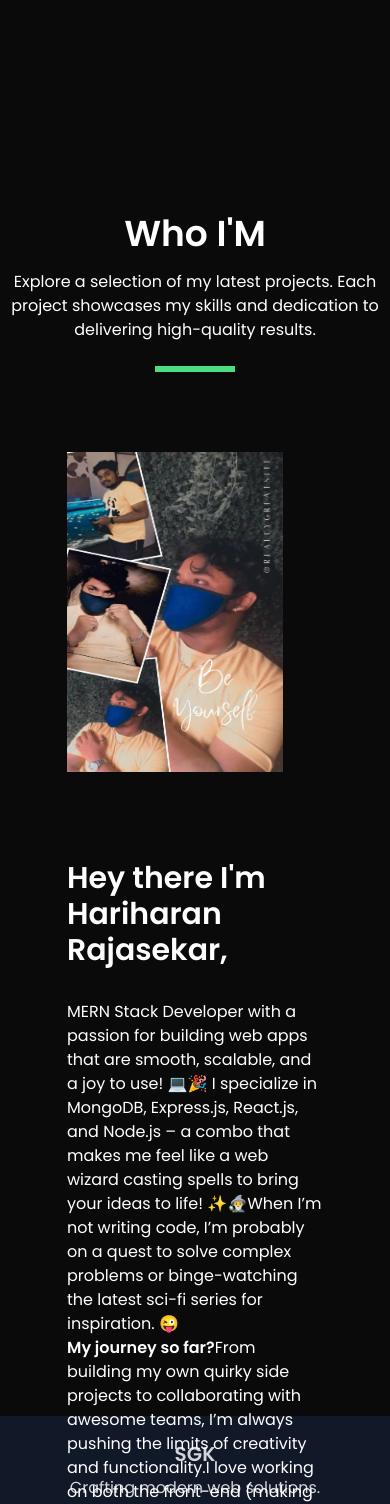
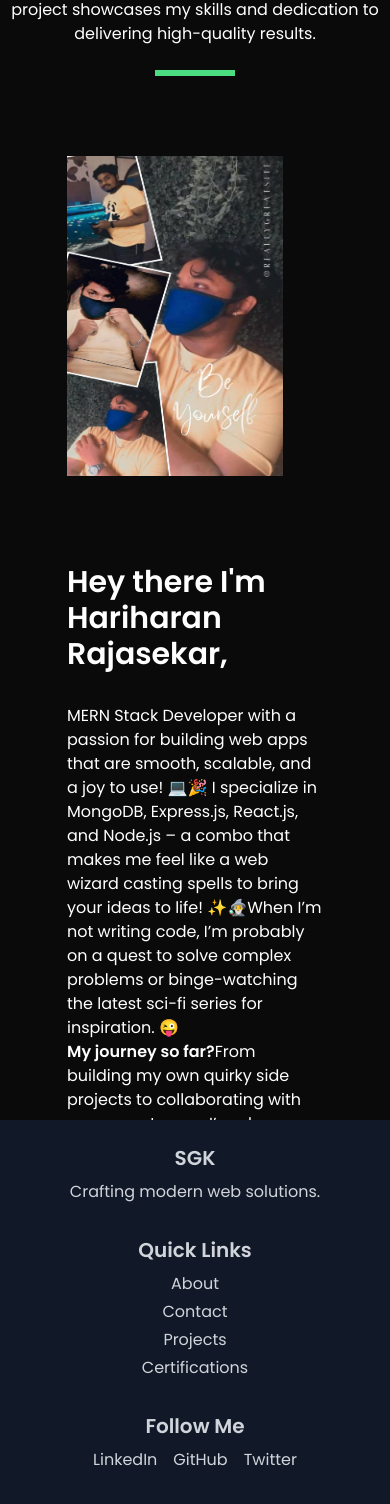
Before and after one commit to harisgk34/Hari_PortFlio, a React (Vite) app: page /AboutMe in a window 390 px wide. Shown: the part 237-1741 px from the top of the page. Built offline with nearby package versions, Linux system fonts and the light colour scheme.

Commit message:
about sec bug

```diff
--- a/src/Components/AboutMe.jsx
+++ b/src/Components/AboutMe.jsx
@@ -2,7 +2,7 @@ import React from "react";
 
 function AboutMe() {
   return (
-    <>
+    <div className="">
       <div className=" about text-center text-white mt-10 pt-20">
         <h2 className="decoration-transparent text-4xl md:text-5xl font-bold">
           Who I'M
@@ -111,7 +111,8 @@ function AboutMe() {
           </div>
         </div>
       </div>
-    </>
+
+    </div>
   );
 }
 
--- a/src/Components/Footer.jsx
+++ b/src/Components/Footer.jsx
@@ -1,53 +1,3 @@
-// import React from "react";
-
-// const Footer = () => {
-//   return (
-//     <div>
-//       <footer class="flex flex-col space-y-10 justify-center m-10">
-//         <nav class="flex justify-center flex-wrap gap-6 text-gray-500 font-medium">
-//           <a class="hover:text-gray-900" href="#">
-//             Home
-//           </a>
-//           <a class="hover:text-gray-900" href="#">
-//             About
-//           </a>
-//           <a class="hover:text-gray-900" href="#">
-//             Services
-//           </a>
-//           <a class="hover:text-gray-900" href="#">
-//             Media
-//           </a>
-//           <a class="hover:text-gray-900" href="#">
-//             Gallery
-//           </a>
-//           <a class="hover:text-gray-900" href="#">
-//             Contact
-//           </a>
-//         </nav>
-
-//         <div class="flex justify-center space-x-5">
-//           <a
-//             href="https://facebook.com"
-//             target="_blank"
-//             rel="noopener noreferrer"
-//           >
-//             <img src="https://img.icons8.com/fluent/30/000000/facebook-new.png" />
-//           </a>
-//           <a
-//             href="https://linkedin.com"
-//             target="_blank"
-//             rel="noopener noreferrer"
-//           >
-//             <img src="https://img.icons8.com/fluent/30/000000/linkedin-2.png" />
-//           </a>
-//         </div>
-//       </footer>
-//     </div>
-//   );
-// };
-
-// export default Footer;
-
 
 
 import React from "react";
@@ -55,7 +5,7 @@ import { Link } from "react-router-dom";
 
 function Footer() {
   return (
-    <footer className=" footer bg-gray-900 text-gray-300 px-4 py-6 md:px-10 mt-10 sm:static md:static ">
+    <footer className=" footer bg-gray-900 text-gray-300 px-4 py-6 md:px-10 mt-10 sticky ">
       <div className="max-w-7xl mx-auto grid grid-cols-1 md:grid-cols-3 gap-8 text-center md:text-left">
         {/* Company Info */}
         <div>
--- a/src/Components/Home.jsx
+++ b/src/Components/Home.jsx
@@ -19,8 +19,9 @@ function Home() {
 
 
       {/* Who im page */}
-
+      <div className="about-m">
       <AboutMe className="bg-[#0A0A0A] static " />
+      </div>
 
       {/* Skill */}
       <div className="ski ">
--- a/src/css/Home.css
+++ b/src/css/Home.css
@@ -1,5 +1,8 @@
 @media screen and (max-width:480px) {
     .about{
+        margin-top: 4%;
+    }
+    .about-m{
         margin-top: 80%;
     }
     .ski{
```
Also changed, not shown: src/Components/NavBar.jsx (+0 -26 lines).
